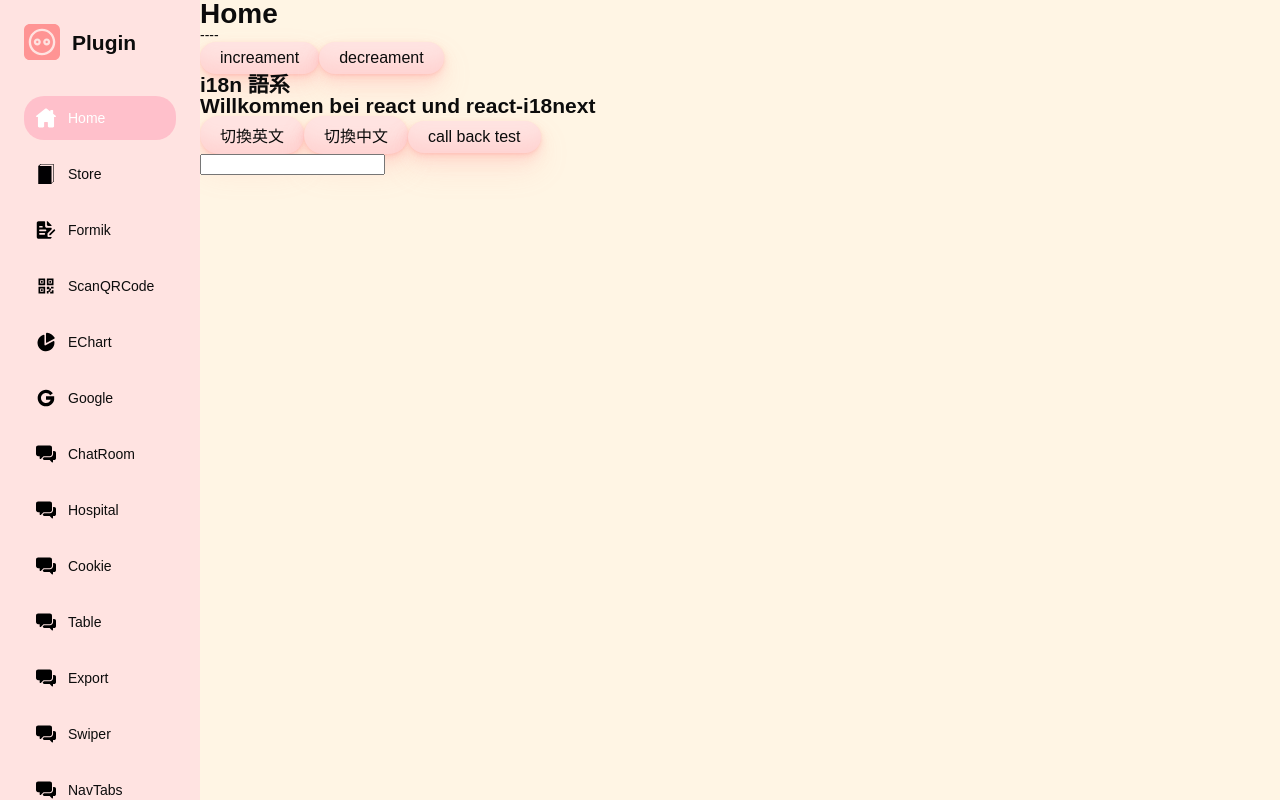
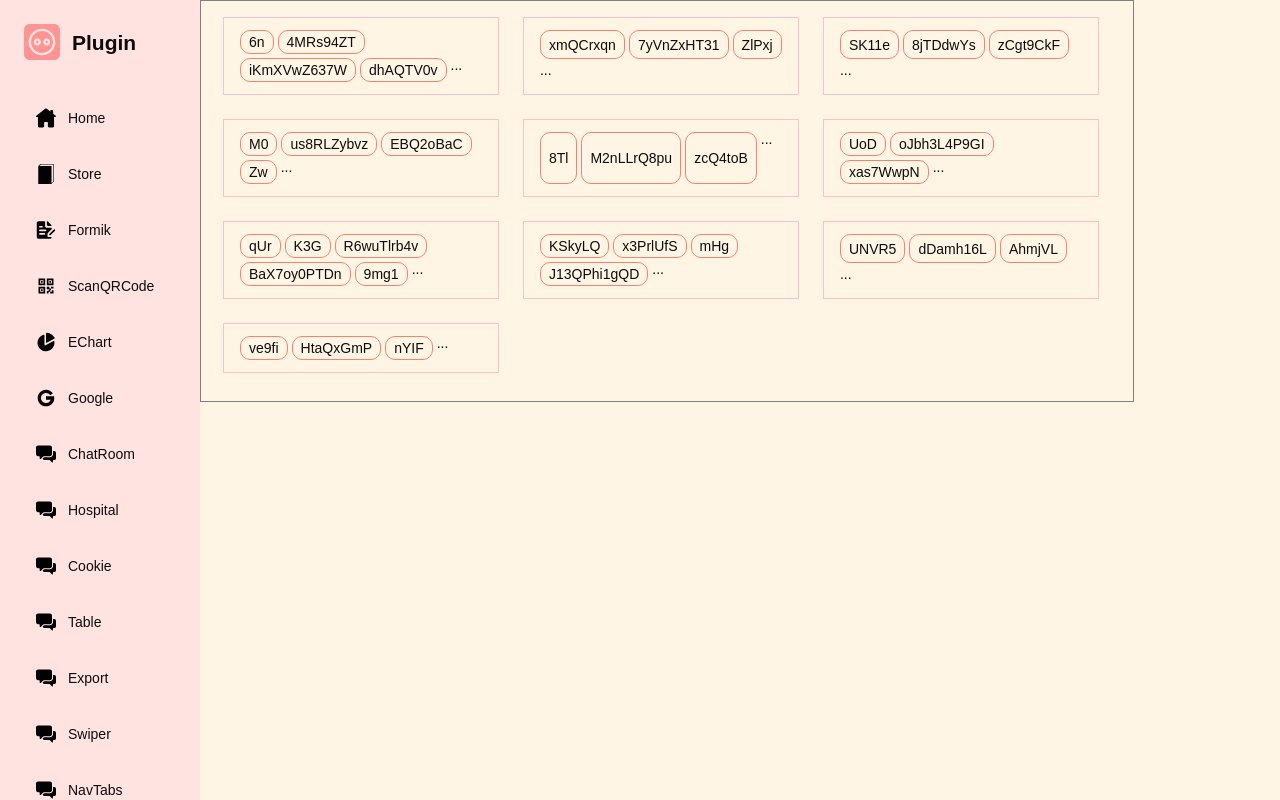
Before and after one commit to shiauweitsung/React-Typescript-example, a React (Create React App) app: page /card in a window 1280 px wide. Before the commit this address led to /. Built offline with nearby package versions, Linux system fonts and the light colour scheme.

Commit message:
add expand card tag list logic

```diff
--- a/src/App/App.tsx
+++ b/src/App/App.tsx
@@ -18,6 +18,7 @@ import ExportToExcel from 'pages/Excel';
 import Swipers from 'pages/Swiper';
 import NavTabs from 'pages/Tabs';
 import MusicPlayer from 'pages/Audio';
+import Card from 'pages/Card';
 
 const queryClient = new QueryClient();
 
@@ -45,6 +46,7 @@ function App() {
               <Route path="swiper" element={<Swipers />} />
               <Route path="navtabs" element={<NavTabs />} />
               <Route path="player" element={<MusicPlayer />} />
+              <Route path="card" element={<Card />} />
             </Routes>
             <Sidebar />
           </QueryClientProvider>
--- a/src/components/Sidebar/data.tsx
+++ b/src/components/Sidebar/data.tsx
@@ -85,6 +85,11 @@ export const sidebarData: ISidebarData[] = [
     link: '/player',
     icon: <ChatSvg />,
   },
+  {
+    label: 'Card',
+    link: '/card',
+    icon: <ChatSvg />,
+  },
 ];
 
 export default sidebarData;
--- /dev/null
+++ b/src/pages/Card/index.tsx
@@ -0,0 +1,148 @@
+import { Fragment, useCallback, useEffect, useMemo, useState } from 'react';
+import styles from './styles.module.scss';
+
+export function makeTag(length: number) {
+  let result = '';
+  const characters =
+    'ABCDEFGHIJKLMNOPQRSTUVWXYZabcdefghijklmnopqrstuvwxyz0123456789';
+  const charactersLength = characters.length;
+  let counter = 0;
+  while (counter < length) {
+    result += characters.charAt(Math.floor(Math.random() * charactersLength));
+    counter += 1;
+  }
+  return result;
+}
+
+export function randomLength() {
+  return Math.random() * 10 + 1;
+}
+
+type IData = {
+  tags: {
+    tag: string;
+    tagWidth: number;
+  }[];
+}[];
+
+const data = Array.from(Array(10)).map(() => {
+  const tags = Array.from(Array(10)).map(() => {
+    const length = randomLength();
+    const tag = makeTag(length);
+    const tagElement = document.createElement('span');
+    tagElement.textContent = tag;
+    tagElement.style.cssText = styles.tag;
+    document.body.appendChild(tagElement);
+    const tagWidth = tagElement.offsetWidth;
+    document.body.removeChild(tagElement);
+    return {
+      tag,
+      tagWidth,
+    };
+  });
+  return {
+    tags,
+  };
+}) as IData;
+
+type INewData = {
+  expandTags: boolean;
+  showExpandTags: boolean;
+  maxVisibleTags: number;
+  tags: {
+    tag: string;
+    tagWidth: number;
+    maxWidth: number;
+  }[];
+}[];
+
+export default function Card() {
+  const [hiddenTags, setHiddenTags] = useState<boolean>(false);
+  const [cardData, setCardData] = useState<INewData | []>([]);
+  const [, updateState] = useState<any>();
+  const forceUpdate = useCallback(() => {
+    updateState({});
+  }, []);
+
+  const newData = useMemo(() => {
+    if (!data) return [];
+    return data.map((item) => {
+      let maxVisibleTags = 0;
+      let currentWidth = 0;
+      let maxWidth = 0;
+      const tags = item.tags.map((tag) => {
+        if (
+          maxVisibleTags < item.tags.length &&
+          currentWidth + tag.tagWidth <= 240 - 60
+        ) {
+          currentWidth += tag.tagWidth;
+          maxVisibleTags++;
+        }
+        maxWidth += tag.tagWidth;
+        return {
+          ...tag,
+          maxWidth,
+        };
+      });
+      return {
+        tags,
+        maxVisibleTags,
+        showExpandTags: false,
+        expandTags: item.tags.length > maxVisibleTags ? true : false,
+      };
+    });
+  }, [data]);
+
+  const toggleExpandTags = (index: number) => {
+    const newDataCopy = [...newData];
+    console.log('newDataCopy', newDataCopy);
+    console.log('newData', newData);
+    newDataCopy[index].showExpandTags = !newDataCopy[index].showExpandTags;
+    forceUpdate();
+  };
+
+  return (
+    <div className={styles.root}>
+      <div className={styles.wrapper}>
+        {newData
+          ? newData.map((card, index) => {
+              return (
+                <div className={styles.card} key={index}>
+                  <div className={styles.tags} id="tags">
+                    {card.tags
+                      .slice(0, card.maxVisibleTags)
+                      .map((tag, tagIndex) => (
+                        <Fragment key={tagIndex}>
+                          <div className={styles.tag}>{tag.tag}</div>
+                        </Fragment>
+                      ))}
+                    {card.expandTags && (
+                      <div
+                        className={styles.expand}
+                        onClick={() => {
+                          //   setHiddenTags(!hiddenTags);
+                          //   card.showExpandTags = !card.showExpandTags;
+                          //   console.log('newData', newData);
+                          toggleExpandTags(index);
+                        }}
+                      >
+                        ...
+                      </div>
+                    )}
+                    {card.showExpandTags &&
+                      card.tags
+                        .slice(card.maxVisibleTags + 1, card.tags.length)
+                        .map((tag, tagIndex) => (
+                          <Fragment key={tagIndex}>
+                            <div className={styles.tag}>{tag.tag}</div>
+                          </Fragment>
+                        ))}
+                  </div>
+                </div>
+              );
+            })
+          : null}
+      </div>
+    </div>
+  );
+}
--- /dev/null
+++ b/src/pages/Card/styles.module.scss
@@ -0,0 +1,40 @@
+.root {
+  max-width: 900px;
+  width: 100%;
+  padding: 16px;
+  border: 1px solid gray;
+
+  .wrapper {
+    display: flex;
+    flex-wrap: wrap;
+    box-sizing: border-box;
+    gap: 12px;
+  }
+
+  .card {
+    border: 1px solid pink;
+    display: flex;
+    flex-basis: calc(33.33% - 24px);
+    width: calc(33.33% - 24px);
+    max-width: 300px;
+    box-sizing: border-box;
+    padding: 12px 16px;
+    margin-bottom: 12px;
+    margin-left: 6px;
+    margin-right: 6px;
+
+    .tags {
+      display: flex;
+      flex-wrap: wrap;
+      gap: 4px;
+
+      .tag {
+        display: flex;
+        align-items: center;
+        padding: 4px 8px;
+        border: 1px solid salmon;
+        border-radius: 10px;
+      }
+    }
+  }
+}
```
